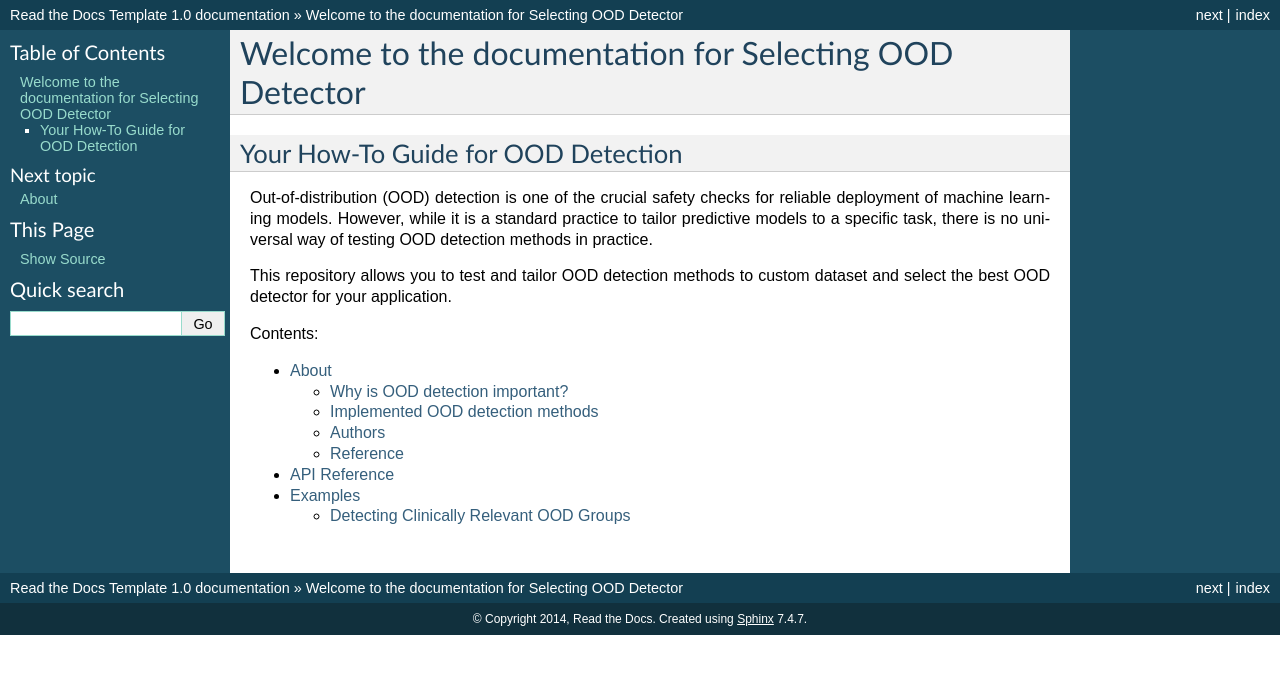
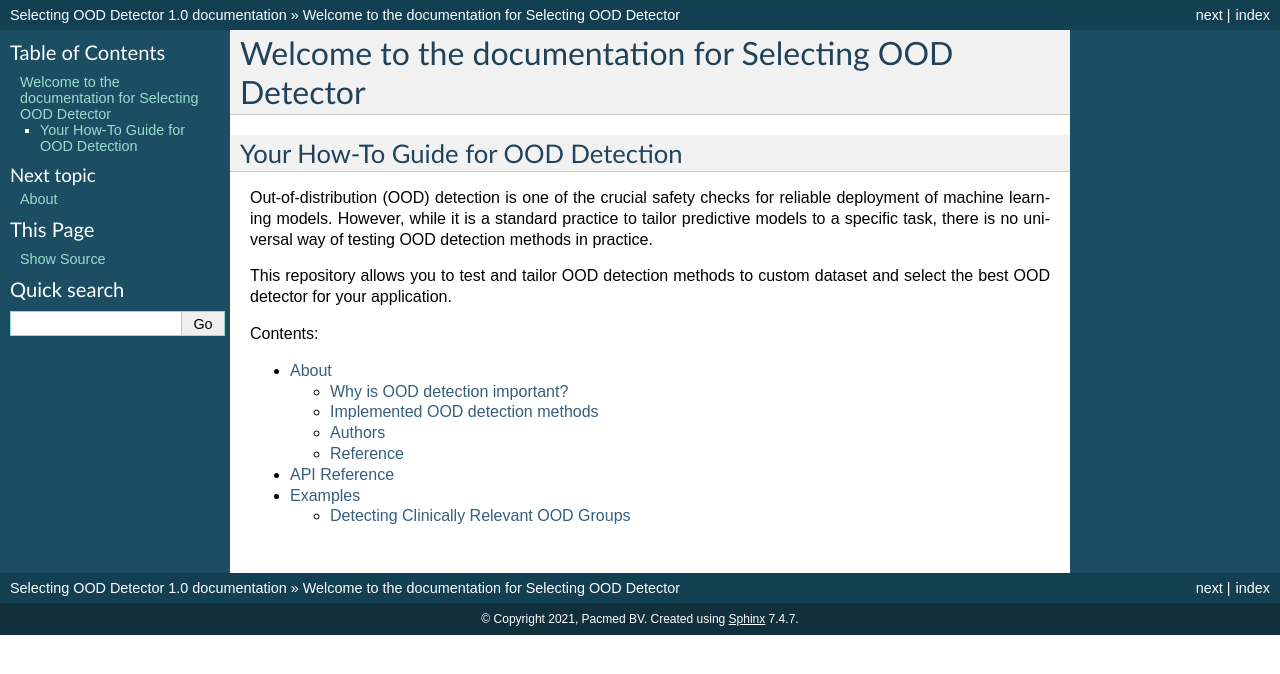
Before and after one commit to karinazad/selecting_OOD_detector, a Sphinx documentation site: the page built from docs/index.rst, in a window 1280 px wide. Shown: the top 674 px of the page. Built offline with Sphinx 7.4.7, drawn with Linux system fonts in a browser that asks for light colours.

Commit message:
Update conf.py

```diff
--- a/docs/conf.py
+++ b/docs/conf.py
@@ -44,8 +44,8 @@ source_suffix = '.rst'
 master_doc = 'index'
 
 # General information about the project.
-project = u'Read the Docs Template'
-copyright = u'2014, Read the Docs'
+project = u'Selecting OOD Detector'
+copyright = u'2021, Pacmed BV'
 
 # The version info for the project you're documenting, acts as replacement for
 # |version| and |release|, also used in various other places throughout the
@@ -177,7 +177,7 @@ html_static_path = ['_static']
 #html_file_suffix = None
 
 # Output file base name for HTML help builder.
-htmlhelp_basename = 'ReadtheDocsTemplatedoc'
+htmlhelp_basename = 'Selecting_OOD_Detector'
 
 
 # -- Options for LaTeX output ---------------------------------------------
```
